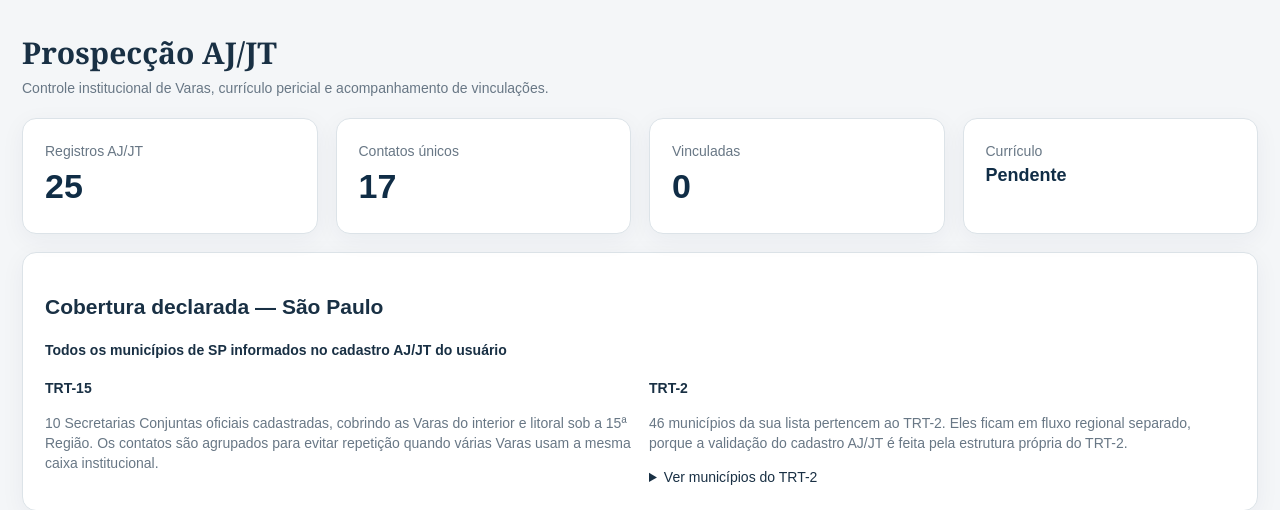
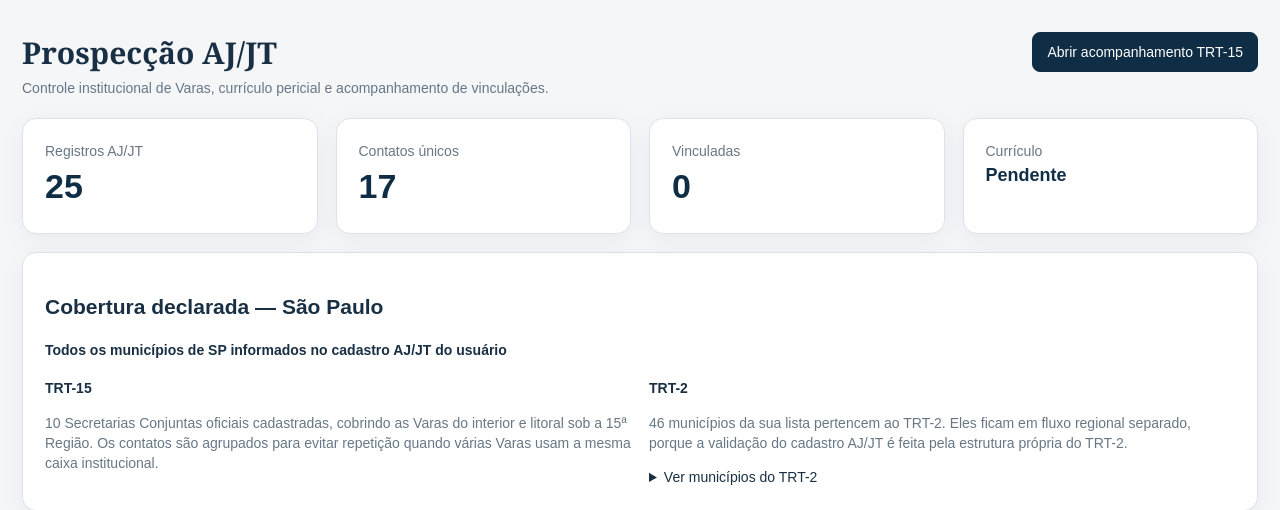
Before and after one commit to hugomsilvaadv/hm-email-disparador, a Flask app: page /ajt in a window 1280 px wide. Shown: the part 77-587 px from the top of the page. Run offline with Flask 3, Linux system fonts and the light colour scheme; the visitor is signed in with stand-in values (Sample User, id 1); data comes from the database, SQL or seed files in the repository; some libraries are stand-ins or nearby versions.

Commit message:
Adicionar acesso ao acompanhamento por Vara do TRT-15

```diff
--- a/templates/ajt.html
+++ b/templates/ajt.html
@@ -6,6 +6,7 @@
     <h1>Prospecção AJ/JT</h1>
     <p>Controle institucional de Varas, currículo pericial e acompanhamento de vinculações.</p>
   </div>
+  <a class="btn primary" href="{{ url_for('ajt_trt15_links') }}">Abrir acompanhamento TRT-15</a>
 </div>
 
 <div class="grid four">
```
